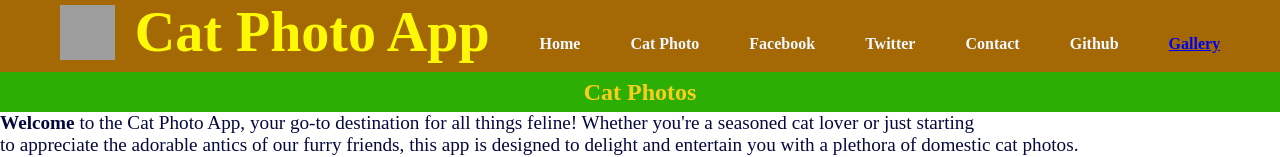
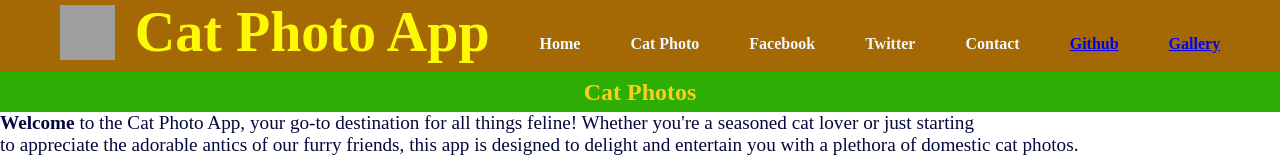
Before and after one commit to AbuTalha3/Cat-Photo-App, a plain HTML site: page index.html in a window 1280 px wide. Shown: the top 157 px of the page. Drawn offline with Linux system fonts and the light colour scheme; grey boxes are pictures that could not be loaded.

Commit message:
Add github link

```diff
--- a/index.html
+++ b/index.html
@@ -15,7 +15,7 @@
           <h2 class="headline-sec">Facebook</h2>
           <h2 class="headline-sec">Twitter</h2>
           <h2 class="headline-sec">Contact</h2>
-          <h2 class="headline-sec">Github</h2>
+          <h2 class="headline-sec"><a target="_blank" href="https://github.com/AbuTalha3">Github</a></h2>
           <h2 class="headline-sec"><a target="_blank" href="https://freecatphotoapp.com">Gallery</a></h2>
         </div>
       </div>
```
